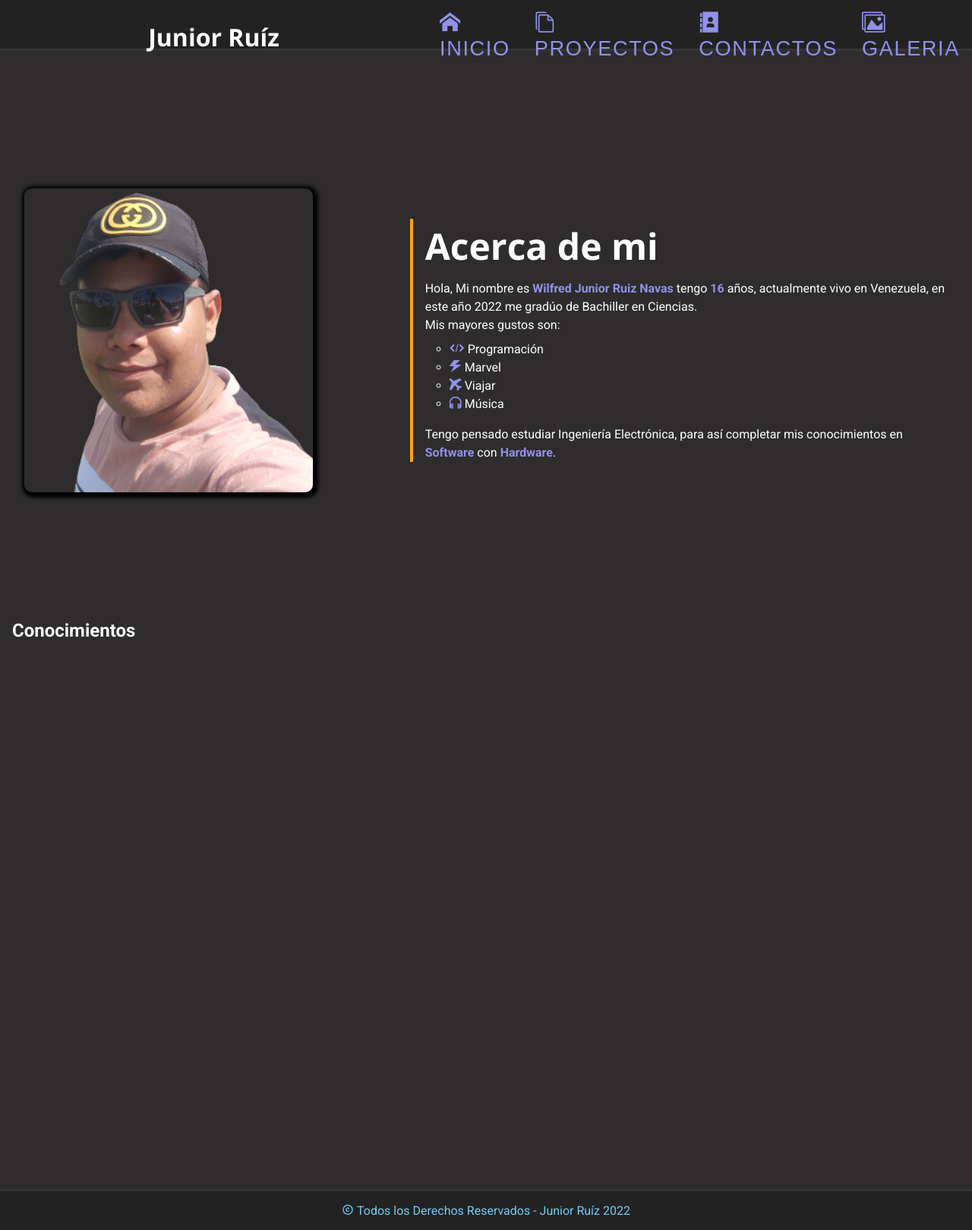
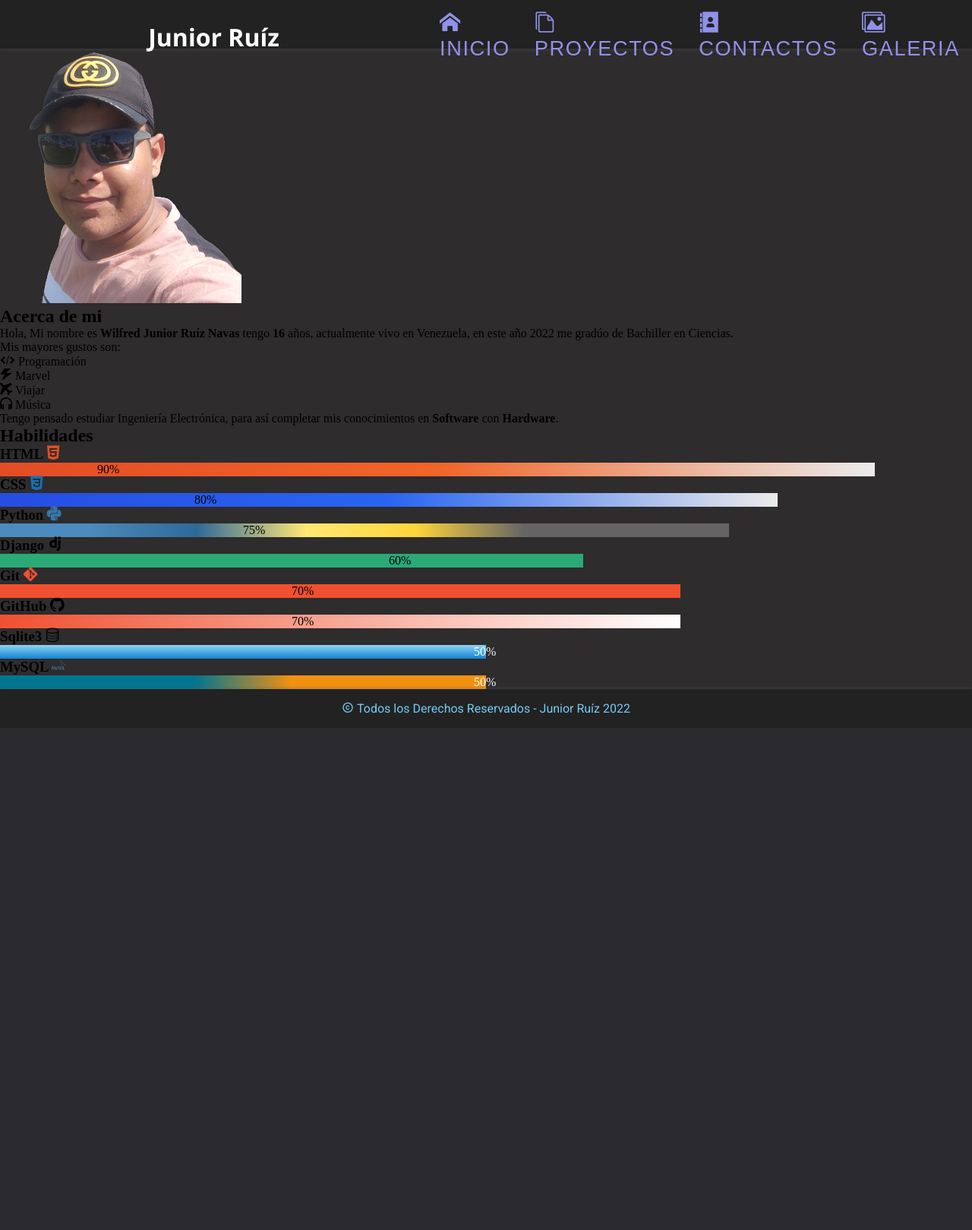
Before and after one commit to junior-r/Mi-Portafolio-oficial, a Django app: page / in a window 1280 px wide. Shown: the whole page at 76% size. After the commit the page ends 939 px from the top, so only its background shows below. Run offline with Django 4.2, Linux system fonts and the light colour scheme; some web fonts are replaced.

Commit message:
Se avanzó bastante la sección de habilidades en home.html

```diff
--- a/Mi_Portafolio/static/css/Iconos/style.css
+++ b/Mi_Portafolio/static/css/Iconos/style.css
@@ -1,10 +1,10 @@
 @font-face {
   font-family: 'icomoon';
-  src:  url('fonts/icomoon.eot?6y62da');
-  src:  url('fonts/icomoon.eot?6y62da#iefix') format('embedded-opentype'),
-    url('fonts/icomoon.ttf?6y62da') format('truetype'),
-    url('fonts/icomoon.woff?6y62da') format('woff'),
-    url('fonts/icomoon.svg?6y62da#icomoon') format('svg');
+  src:  url('fonts/icomoon.eot?8srrkx');
+  src:  url('fonts/icomoon.eot?8srrkx#iefix') format('embedded-opentype'),
+    url('fonts/icomoon.ttf?8srrkx') format('truetype'),
+    url('fonts/icomoon.woff?8srrkx') format('woff'),
+    url('fonts/icomoon.svg?8srrkx#icomoon') format('svg');
   font-weight: normal;
   font-style: normal;
   font-display: block;
@@ -25,8 +25,55 @@
   -moz-osx-font-smoothing: grayscale;
 }
 
+.icon-data:before {
+  content: "\e909";
+}
+.icon-mysql:before {
+  content: "\e902";
+  color: #4479a1;
+}
+.icon-git:before {
+  content: "\e903";
+  color: #f05032;
+}
+.icon-github:before {
+  content: "\e904";
+}
+.icon-django:before {
+  content: "\e905";
+}
+.icon-python:before {
+  content: "\e906";
+  color: #3776ab;
+}
+.icon-css3:before {
+  content: "\e907";
+  color: #1572b6;
+}
+.icon-html5:before {
+  content: "\e908";
+  color: #e34f26;
+}
 .icon-copyright:before {
   content: "\e900";
+}
+.icon-images:before {
+  content: "\e90e";
+}
+.icon-headphones:before {
+  content: "\e910";
+}
+.icon-files-empty:before {
+  content: "\e925";
+}
+.icon-address-book:before {
+  content: "\e944";
+}
+.icon-airplane:before {
+  content: "\e9af";
+}
+.icon-power:before {
+  content: "\e9b5";
 }
 .icon-home:before {
   content: "\e901";
--- a/Mi_Portafolio/static/css/base.css
+++ b/Mi_Portafolio/static/css/base.css
@@ -15,6 +15,7 @@
     --transition: all ease-in .3s;
 
     --height-header: 4rem;
+    --height-barra-load: 1.5rem;
 
     --color-naranja: #ffa500;
     --color-lavanda: rgb(145, 145, 235);
@@ -83,18 +84,6 @@
     font-weight: 700;
 }
 
-.content {
-    min-height: calc(100vh - var(--height-header));
-    max-width: 1700px;
-    background-color: #2e2c2c;
-    margin-inline: auto;
-    padding: 1rem;
-    color: #fff;
-    font-family: var(--font-family-parrafos);
-    display: grid;
-    grid-template-rows: 1fr 1fr;
-}
-
 .content_proyectos {
     min-height: calc(100vh - var(--height-header));
     max-width: 1700px;
@@ -125,45 +114,7 @@
     font-family: var(--font-family-parrafos);
 }
 
-.content .presentacion {
-    display: flex;
-    align-items: center;
-    gap: 8rem;
-    padding-inline: 1rem;
-    height: calc(100vh - var(--height-header));
-}
 
-.content .presentacion .foto_perfil_home {
-    height: 400px;
-    border-radius: 10px;
-    box-shadow: 2px 2px 5px 5px #000;
-    justify-content: space-around;
-}
-
-.content .presentacion .content__presentacion {
-    padding-left: 1rem;
-    border-left: 4px solid var(--color-naranja);
-    line-height: 1.5;
-}
-
-.content .presentacion .content__presentacion .title__presentacion {
-    font-family: var(--font-family-titulos2);
-    font-size: 3rem;
-    margin-bottom: 0.5rem;
-}
-
-.content .presentacion .content__presentacion strong {
-    color: var(--color-lavanda);
-}
-
-.content .presentacion .content__presentacion .gustos__presentacion {
-    margin: 0.5rem 0 1rem 2rem;
-    list-style: circle;
-}
-
-.content .presentacion .content__presentacion .gustos__presentacion .item span {
-    color: var(--color-lavanda);
-}
 
 .footer {
     background-color: #222;
@@ -171,6 +122,7 @@
     justify-content: center;
     box-shadow: 0 -2px 2px 1px rgba(95, 95, 95, 0.2);
     position: relative;
+    bottom: 0;
 }
 
 .footer .derechos {
--- a/Mi_Portafolio/templates/home.html
+++ b/Mi_Portafolio/templates/home.html
@@ -7,6 +7,7 @@
     <meta name="viewport" content="width=device-width, initial-scale=1.0">
     <title>{% block title %} Mi Portafolio | Inicio {% endblock %}</title>
     <link rel="stylesheet" href="{% static 'css/base.css' %}">
+    <link rel="stylesheet" href="{% static 'css/styles-home.css' %}">
     <link rel="stylesheet" href="{% static 'css/Iconos/style.css' %}">
 </head>
 <body>
@@ -17,7 +18,7 @@
             <img class="foto_perfil_home" src="{% static 'imagenes/perfil-sBg.png' %}" alt="Foto de Perfil de Junior Ruíz">
             <article class="content__presentacion">
                 <h2 class="title__presentacion">Acerca de mi</h2>
-                <p class="descripcion__presentacion">Hola, Mi nombre es <strong>Wilfred Junior Ruiz Navas</strong> tengo <strong>{{edad}}</strong> años, actualmente vivo en Venezuela, en este año 2022 me gradúo de Bachiller en Ciencias.</p>
+                <p class="descripcion__presentacion">Hola, Mi nombre es <strong>Wilfred Junior Ruíz Navas</strong> tengo <strong>{{edad}}</strong> años, actualmente vivo en Venezuela, en este año 2022 me gradúo de Bachiller en Ciencias.</p>
                 <p class="descripcion__presentacion">Mis mayores gustos son:</p>
                 <ul class="gustos__presentacion">
                     <li class="item item1"><span class="icon-embed2"></span> Programación</li>
@@ -29,7 +30,41 @@
             </article>
         </section>
         <section class="conocimientos">
-            <h2>Conocimientos</h2>
+            <h2 class="title__conocimientos">Habilidades</h2>
+            <section class="content__conocimientos">
+                <div class="lang html">
+                    <h3>HTML <span class="icon-html5"></span> </h3>
+                    <div><p style="background: linear-gradient(to right, #e34c25, #f06529, #ebebeb); width: 90%; padding-left: 10%;">90%</p></div>
+                </div>
+                <div class="lang css">
+                    <h3>CSS <span class="icon-css3"></span></h3>
+                    <div><p style="background: linear-gradient(to right, #264de4, #2965f1, #ebebeb); width: 80%; padding-left: 20%;">80%</p></div>
+                </div>
+                <div class="lang py">
+                    <h3>Python <span class="icon-python"></span></h3>
+                    <div><p style="background: linear-gradient(to right, #4b8bbe 12%, #306998 27%, #ffe873 42%, #ffd43b 57%, #646464 72%); width: 75%; padding-left: 25%;">75%</p></div>
+                </div>
+                <div class="lang dj">
+                    <h3>Django <span class="icon-django"></span></h3>
+                    <div><p style="background: #2ba977; width: 60%; padding-left: 40%;">60%</p></div>
+                </div>
+                <div class="lang git">
+                    <h3>Git <span class="icon-git"></span></h3>
+                    <div><p style="background-color: #f05030; width: 70%; padding-left: 30%;">70%</p></div>
+                </div>
+                <div class="lang github">
+                    <h3>GitHub <span class="icon-github"></span></h3>
+                    <div><p style="background: linear-gradient(to right, #f05030, #fff) ; width: 70%; padding-left: 30%;">70%</p></div>
+                </div>
+                <div class="lang sql3">
+                    <h3>Sqlite3 <span class="icon-data"></span></h3>
+                    <div><p style="background: linear-gradient(to top, #0f84d2, #90d4f4); width: 50%; padding-left: calc(50% - 1rem); color: #fff;">50%</p></div>
+                </div>
+                <div class="lang mysql">
+                    <h3>MySQL <span class="icon-mysql"></span></h3>
+                    <div><p style="background: linear-gradient(to right, #00758f 40%, #f29111 60%); width: 50%; padding-left: calc(50% - 1rem); color: #fff;">50%</p></div>
+                </div>
+            </section>
         </section>
     </div>
     {% endblock %}
--- a/Mi_Portafolio/views.py
+++ b/Mi_Portafolio/views.py
@@ -3,6 +3,7 @@
 from django.template.loader import get_template
 from django.shortcuts import render
 import datetime
+import time
 
 now = datetime.datetime.now()
 edad = now.year - 2006
```
Also changed, not shown: Mi_Portafolio/static/css/Iconos/fonts/icomoon.ttf, Mi_Portafolio/static/css/Iconos/fonts/icomoon.woff, 2 other files.
